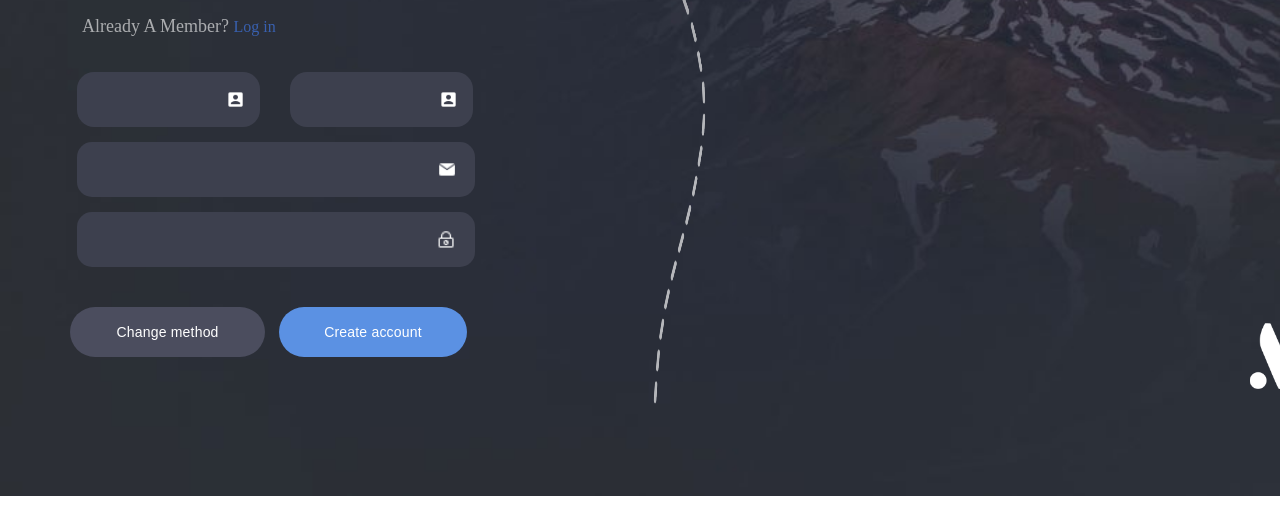
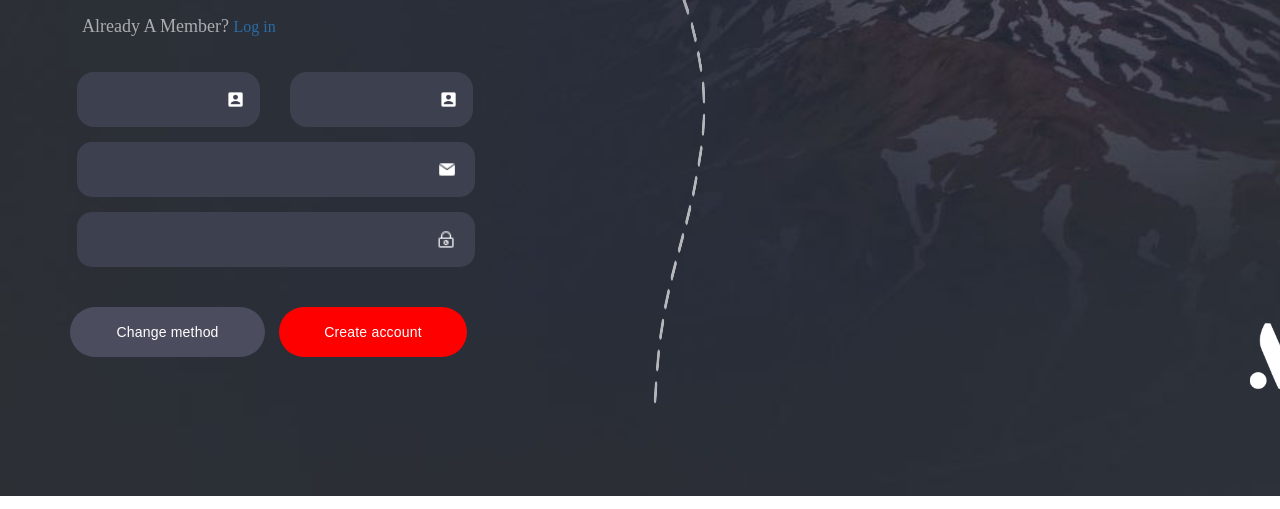
Before and after one commit to YarGromov/Anywhere_app, a website built with Parcel: page index.html in a window 1280 px wide. In both pictures the pointer is over the button "Create account". Shown: the part 291-800 px from the top of the page. Built offline with nearby package versions, Linux system fonts and the light colour scheme.

Commit message:
21.04.2022__commit-2

```diff
--- a/src/css/style.css
+++ b/src/css/style.css
@@ -71,7 +71,7 @@ body {
   display: block;
   width: 30px;
   height: 30px;
-  background-color: #5b91e3;
+  background-color: #288ee3;
   position: absolute;
   border-radius: 100%;
   left: 31px;
@@ -125,7 +125,7 @@ h1 {
 }
 
 .info__link {
-  color: #4281ff;
+  color: #2794f3;
   font-size: 16px;
   text-decoration: none;
 }
@@ -159,10 +159,18 @@ form {
 
 .button_primary {
   min-width: 188px;
+  background-color: #2794f3;
+}
+.button_primary:hover {
+  background-color: red;
 }
 
 .button:hover {
-  background-color: #5b91e3;
+  background-color: #2794f3;
+}
+
+.button_primary:hover {
+  background-color: red;
 }
 
 input:focus {
@@ -203,6 +211,7 @@ input[type="text"] {
   background-color: rgb(61, 64, 78);
   color: white;
   font-size: 18px;
+  padding-left: 22px;
 }
 
 input[type="password"] {
```
Also changed, not shown: 2 other files.
